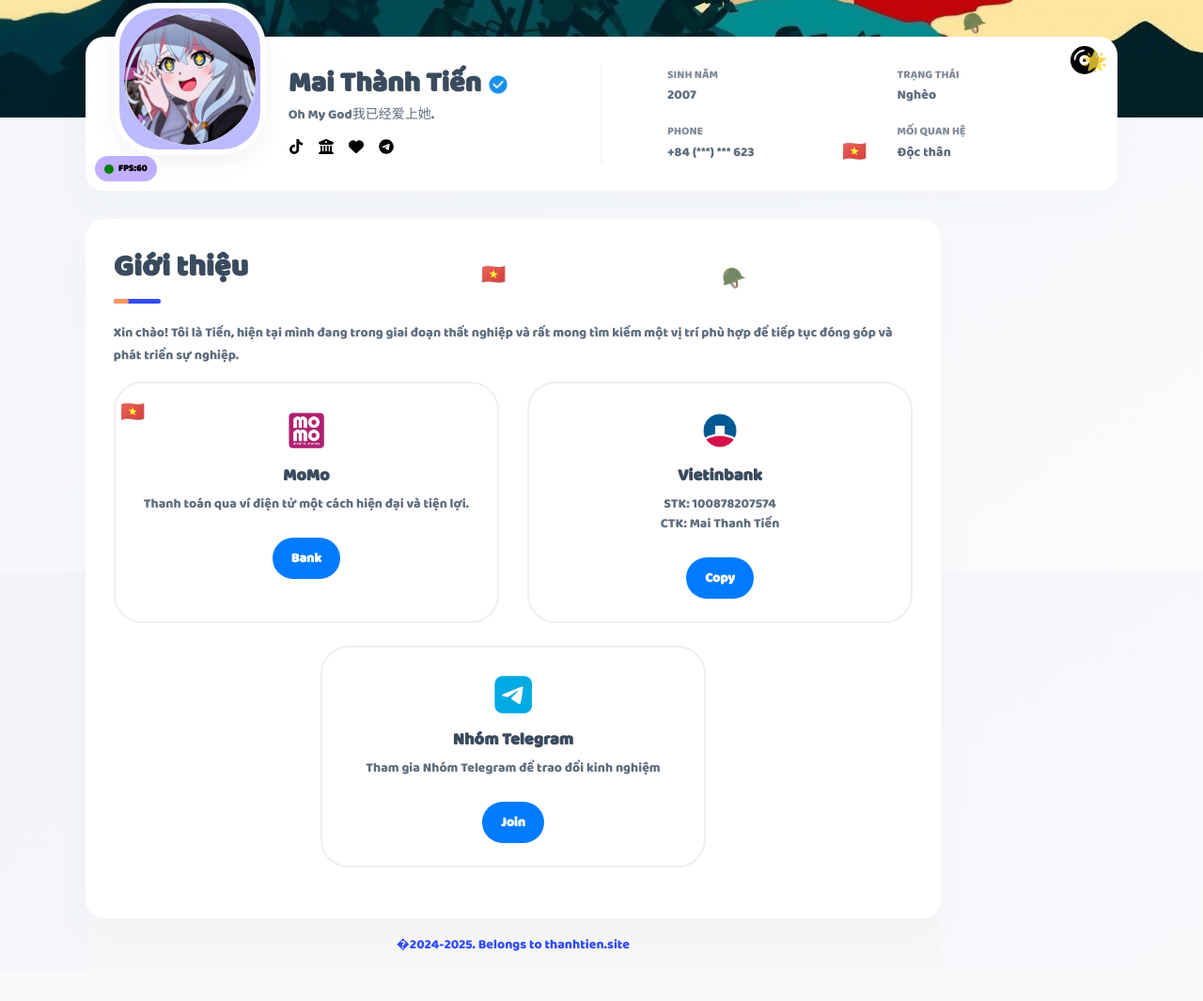
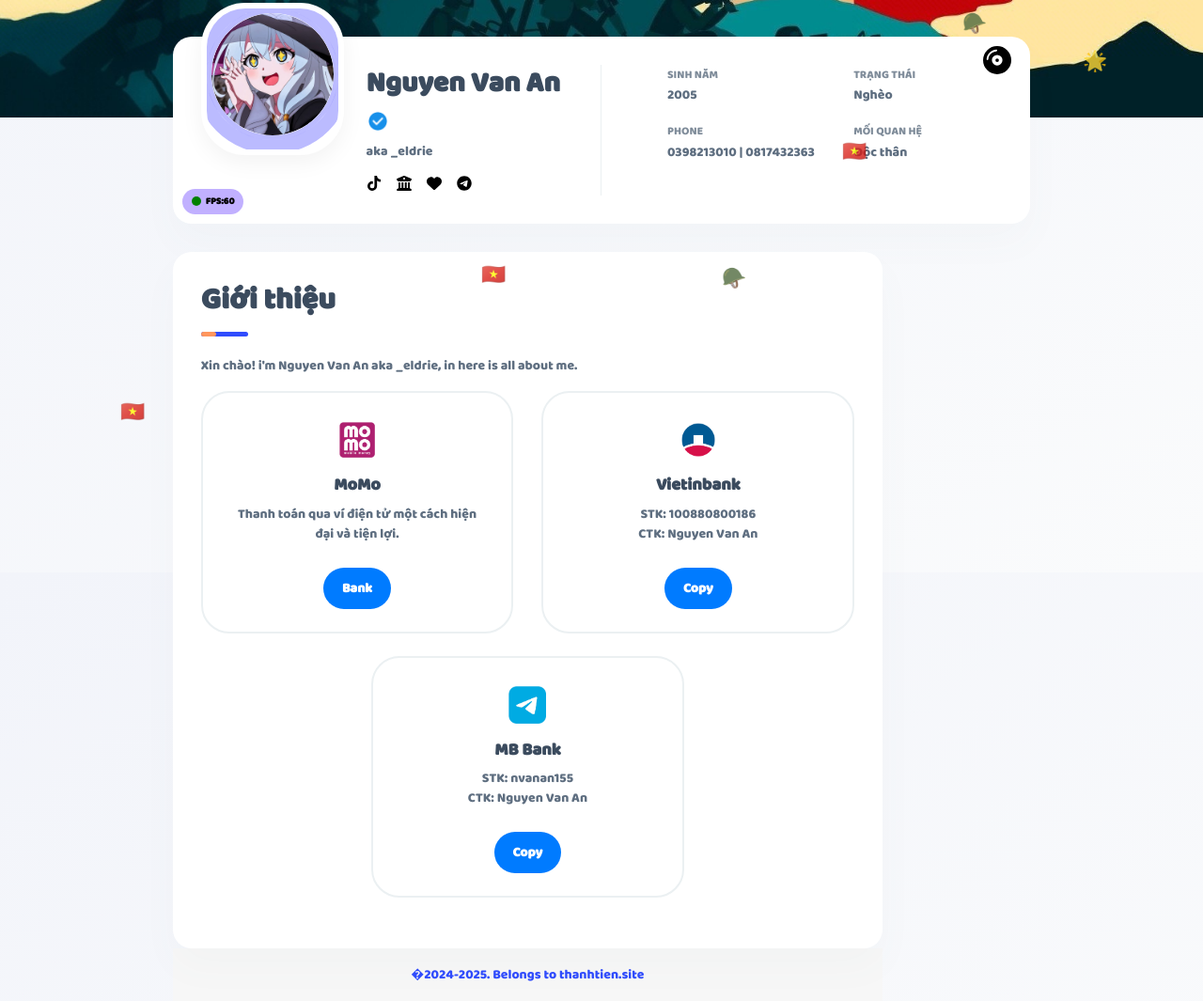
Before and after one commit to nguyenvanan155/myprofilevip, a plain HTML site: page index.html in a window 1280 px wide. Shown: the part 191-1256 px from the top of the page at 94% size. Before the commit the page ends 1224 px from the top, so only its background shows below. Drawn offline with Linux system fonts and the light colour scheme.

Commit message:
Update index.html

```diff
--- a/index.html
+++ b/index.html
@@ -1,6 +1,6 @@
 <!DOCTYPE html><html class="ltr" dir="ltr" lang="vi"><head>
 <title>
-Mai Thành Tiến
+Nguyen Van An
 </title>
 <meta content="width=device-width, initial-scale=1, maximum-scale=1, user-scalable=no" name="viewport">
 <link crossorigin="" href="https://1.bp.blogspot.com" rel="preconnect">
@@ -24,12 +24,12 @@ Mai Thành Tiến
 <link rel="alternate" type="application/atom+xml" title="Mai Thành Tiến - Atom" href="https://info.thanhtien.site/feeds/posts/default">
 <link rel="alternate" type="application/rss+xml" title="Mai Thành Tiến - RSS" href="https://info.thanhtien.site/feeds/posts/default?alt=rss">
 <link rel="service.post" type="application/atom+xml" title="Mai Thành Tiến - Atom" href="https://www.blogger.com/feeds/6068174476013179757/posts/default">
-<link rel="me" href="https://www.blogger.com/profile/16976580394022226128">
+<link rel="me" href="https://nguyenvanan155.github.io/Bankic/">
 <meta content="Mai Thành Tiến" name="description">
 <meta content="website" property="og:type">
-<meta content="Mai Thành Tiến" property="og:title">
+<meta content="Nguyen Van An" property="og:title">
 <meta content="http://info.thanhtien.site/" property="og:url">
-<meta content="Chào mừng bạn đến với trang web của Tiến, nơi tổng hợp các thông tin và chia sẻ hữu ích từ nhiều mạng xã hội và blog." property="og:description">
+<meta content="Chào mừng bạn đến với trang web của Nguyen Van An" property="og:description">
 <meta content="Mai Thành Tiến" property="og:site_name">
 <meta content="summary_large_image" name="twitter:card">
 <meta content="Mai Thành Tiến" name="twitter:title">
@@ -911,13 +911,13 @@ to{-webkit-transform:rotate(1turn);transform:rotate(1turn)}
 </div>
 </div>
 <div class="header__base-info">
-<h4 class="title title--h4" style="font-family: 'icomoocomomn', sans-serif; font-size: 30px;">Mai Thành Tiến
+<h4 class="title title--h4" style="font-family: 'icomoocomomn', sans-serif; font-size: 30px;">Nguyen Van An
             <img src="images/POCbvMX.png" style="height: 24px;">
 </h4>
-<div class="status">Oh My God我已经爱上她.</div>
+<div class="status">aka _eldrie</div>
 <ul class="header__social">
 <li>
-<a href="https://www.tiktok.com/@mrcs_qqspeed">
+<a href="https://www.tiktok.com/@nvaa1505">
 <svg height="16" viewBox="0 0 448 512" width="16" xmlns="http://www.w3.org/2000/svg">
 <path d="M448 209.9a210.1 210.1 0 0 1 -122.8-39.3V349.4A162.6 162.6 0 1 1 185 188.3V278.2a74.6 74.6 0 1 0 52.2 71.2V0l88 0a121.2 121.2 0 0 0 1.9 22.2h0A122.2 122.2 0 0 0 381 102.4a121.4 121.4 0 0 0 67 20.1z"></path>
 </svg>
@@ -931,14 +931,14 @@ to{-webkit-transform:rotate(1turn);transform:rotate(1turn)}
 </a>
 </li>
 <li>
-<a href="https://locket.cam/tienmai291207">
+<a href="https://locket.cam/nvaa1505">
 <svg height="16" viewBox="0 0 512 512" width="16" xmlns="http://www.w3.org/2000/svg">
 <path d="M47.6 300.4L228.3 469.1c7.5 7 17.4 10.9 27.7 10.9s20.2-3.9 27.7-10.9L464.4 300.4c30.4-28.3 47.6-68 47.6-109.5v-5.8c0-69.9-50.5-129.5-119.4-141C347 36.5 300.6 51.4 268 84L256 96 244 84c-32.6-32.6-79-47.5-124.6-39.9C50.5 55.6 0 115.2 0 185.1v5.8c0 41.5 17.2 81.2 47.6 109.5z"></path>
 </svg>
 </a>
 </li>
 <li>
-<a href="https://t.me/casang2k7">
+<a href="https://t.me/eldrie15">
 <svg height="16" viewBox="0 0 496 512" width="16" xmlns="http://www.w3.org/2000/svg">
 <path d="M248 8C111 8 0 119 0 256S111 504 248 504 496 393 496 256 385 8 248 8zM363 176.7c-3.7 39.2-19.9 134.4-28.1 178.3-3.5 18.6-10.3 24.8-16.9 25.4-14.4 1.3-25.3-9.5-39.3-18.7-21.8-14.3-34.2-23.2-55.3-37.2-24.5-16.1-8.6-25 5.3-39.5 3.7-3.8 67.1-61.5 68.3-66.7 .2-.7 .3-3.1-1.2-4.4s-3.6-.8-5.1-.5q-3.3 .7-104.6 69.1-14.8 10.2-26.9 9.9c-8.9-.2-25.9-5-38.6-9.1-15.5-5-27.9-7.7-26.8-16.3q.8-6.7 18.5-13.7 108.4-47.2 144.6-62.3c68.9-28.6 83.2-33.6 92.5-33.8 2.1 0 6.6 .5 9.6 2.9a10.5 10.5 0 0 1 3.5 6.7A43.8 43.8 0 0 1 363 176.7z"></path>
 </svg>
@@ -950,9 +950,9 @@ to{-webkit-transform:rotate(1turn);transform:rotate(1turn)}
 <div class="header__right">
 <ul class="header__contact">
 <li>
-<span class="overhead">Sinh năm</span>2007</li>
+<span class="overhead">Sinh năm</span>2005</li>
 <li>
-<span class="overhead">Phone</span>+84 (***) *** 623</li>
+<span class="overhead">Phone</span>0398213010 | 0817432363</li>
 </ul>
 <ul class="header__contact">
 <li>
@@ -996,7 +996,7 @@ to{-webkit-transform:rotate(1turn);transform:rotate(1turn)}
 <div class="box box-content">
 <div class="pb-0 pb-sm-2">
 <h1 class="title title--h1 first-title title__separate" style="font-family: 'icomoocomomn', sans-serif;">Giới thiệu</h1>
-<p>Xin chào! Tôi là Tiến, hiện tại mình đang trong giai đoạn thất nghiệp và rất mong tìm kiếm một vị trí phù hợp để tiếp tục đóng góp và phát triển sự nghiệp. </p>
+<p>Xin chào! i'm Nguyen Van An aka _eldrie, in here is all about me. </p>
 <div class="row">
 <div class="col-12 col-lg-6" style="margin: 0 auto;">
 <div class="case-item">
@@ -1004,7 +1004,7 @@ to{-webkit-transform:rotate(1turn);transform:rotate(1turn)}
 <div>
 <h3 class="title title--h4" style="font-family: 'icomoocomomn', sans-serif;">MoMo</h3>
 <p class="case-item__caption">Thanh toán qua ví điện tử một cách hiện đại và tiện lợi.</p>
-<a href="https://me.momo.vn/tienmai2912" style="           display: inline-block;           background-color: #007BFF;           color: white;           padding: 10px 20px;           border-radius: 999px;           text-align: center;           text-decoration: none;           font-weight: bold;           margin-top: 10px;         ">Bank</a>
+<a href="https://me.momo.vn/eldrie" style="           display: inline-block;           background-color: #007BFF;           color: white;           padding: 10px 20px;           border-radius: 999px;           text-align: center;           text-decoration: none;           font-weight: bold;           margin-top: 10px;         ">Bank</a>
 </div>
 </div>
 </div>
@@ -1014,10 +1014,10 @@ to{-webkit-transform:rotate(1turn);transform:rotate(1turn)}
 <div>
 <h3 class="title title--h4" style="font-family: 'icomoocomomn', sans-serif;">Vietinbank</h3>
 <p class="case-item__caption">
-        STK: 100878207574<br>
-        CTK: Mai Thanh Tiến
+        STK: 100880800186<br>
+        CTK: Nguyen Van An
       </p>
-<a href="#" onclick="copyToClipboard(event, '100878207574')" style="display: inline-block; background-color: #007BFF; color: white; padding: 10px 20px; border-radius: 999px; text-align: center; text-decoration: none; font-weight: bold; margin-top: 10px;">
+<a href="#" onclick="copyToClipboard(event, '100880800186')" style="display: inline-block; background-color: #007BFF; color: white; padding: 10px 20px; border-radius: 999px; text-align: center; text-decoration: none; font-weight: bold; margin-top: 10px;">
         Copy
       </a>
 </div>
@@ -1057,10 +1057,14 @@ function showToast(message) {
 <div class="case-item">
 <img alt="" class="case-item__icon" src="images/HNep7j1.png">
 <div>
-<h3 class="title title--h4" style="font-family: 'icomoocomomn', sans-serif;">Nhóm Telegram</h3>
-<p class="case-item__caption">Tham gia Nhóm Telegram để trao đổi kinh nghiệm</p>
-<a href="https://t.me/botvphc" style="display: inline-block; background-color: #007BFF; color: white; padding: 10px 20px; border-radius: 999px; text-align: center; text-decoration: none; font-weight: bold; margin-top: 10px;">Join</a>
-</div>
+<h3 class="title title--h4" style="font-family: 'icomoocomomn', sans-serif;">MB Bank</h3>
+<p class="case-item__caption">
+        STK: nvanan155<br>
+        CTK: Nguyen Van An
+      </p>
+<a href="#" onclick="copyToClipboard(event, 'nvanan155')" style="display: inline-block; background-color: #007BFF; color: white; padding: 10px 20px; border-radius: 999px; text-align: center; text-decoration: none; font-weight: bold; margin-top: 10px;">
+        Copy
+      </a></div>
 </div>
 </div>
 </div>
```
